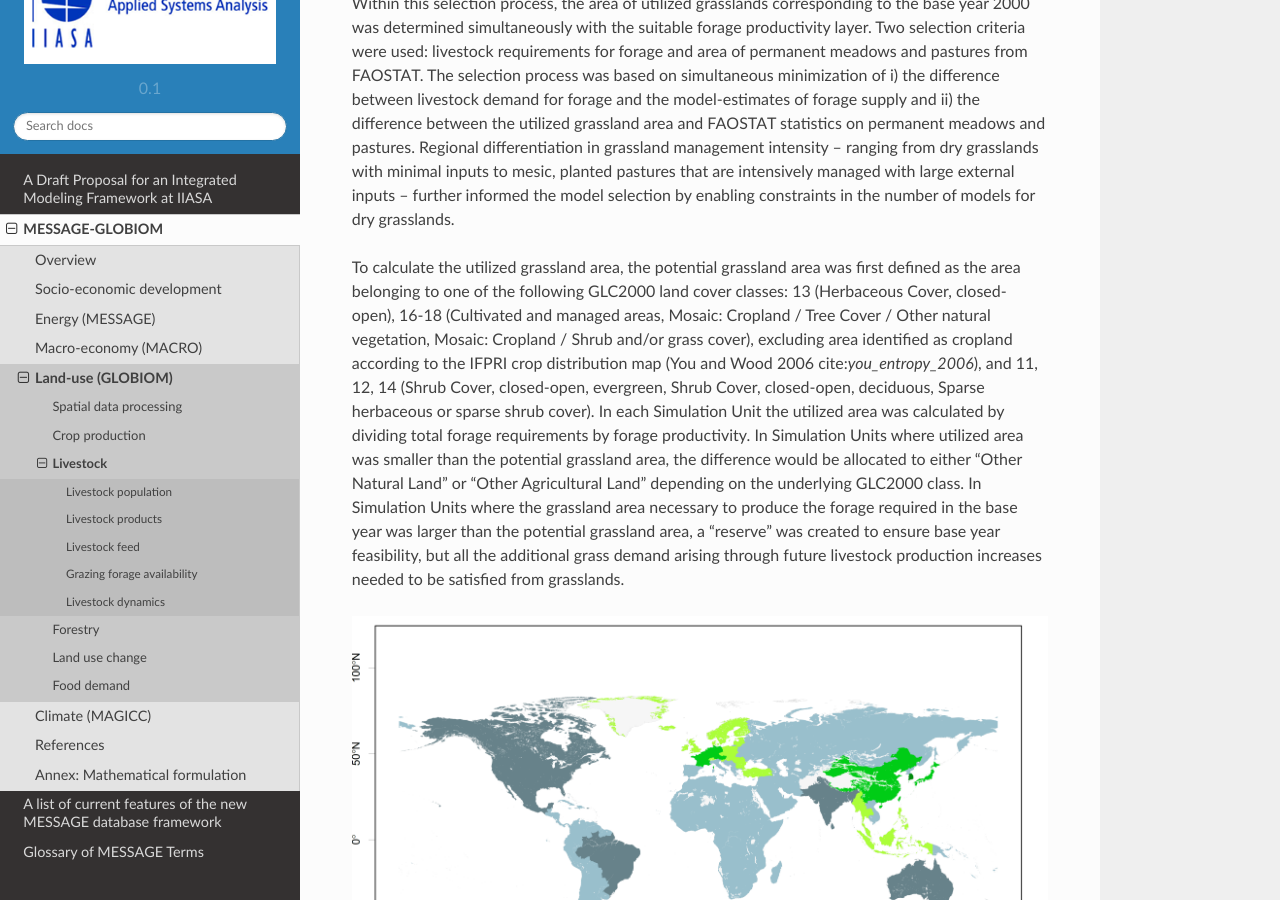
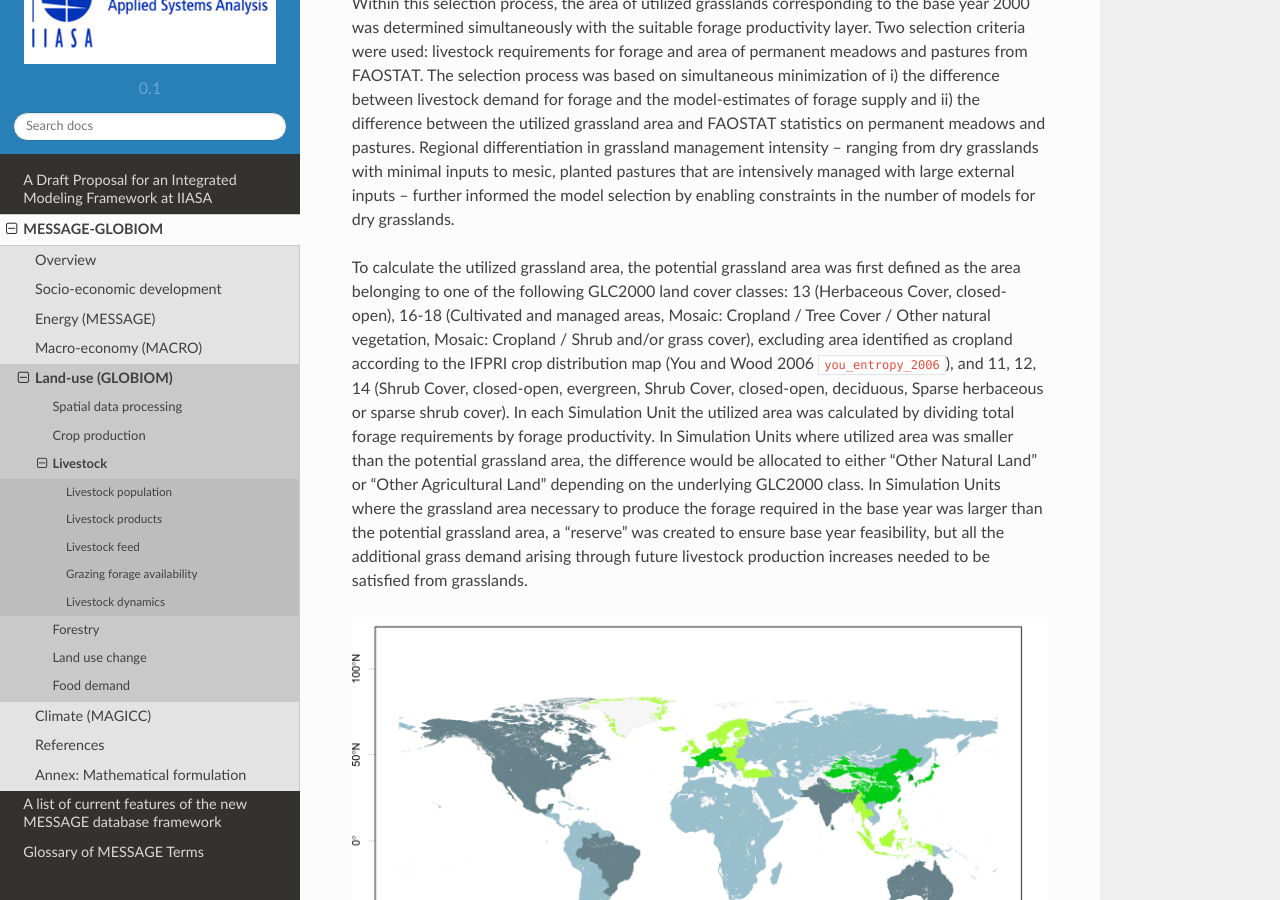
Before and after one commit to yiyi1991/message-ix-models, a Sphinx documentation site: the page built from doc/global/source/message_globiom/land_use/livestock.rst, in a window 1280 px wide and 900 px high, scrolled down 3041 px. Built offline with Sphinx 7.4.7 and the Read the Docs theme 2.0.0, drawn with Linux system fonts in a browser that asks for light colours; pages that are not in the unit, such as notebooks, are missing from menus; cross-references to code outside the pages are shown as plain code.

Commit message:
Edited reference :cite:`you_entropy_2006`

```diff
--- a/doc/global/source/message_globiom/land_use/livestock.rst
+++ b/doc/global/source/message_globiom/land_use/livestock.rst
@@ -35,7 +35,7 @@
 
 A systematic process was developed for selecting the suitable productivity source for each of GLOBIOM’s 30 regions. This process allowed reliance on sound productivity estimates that are consistent with other GLOBIOM datasets like spatial livestock distribution and feed requirements. Within this selection process, the area of utilized grasslands corresponding to the base year 2000 was determined simultaneously with the suitable forage productivity layer. Two selection criteria were used: livestock requirements for forage and area of permanent meadows and pastures from FAOSTAT. The selection process was based on simultaneous minimization of  i) the difference between livestock demand for forage and the model-estimates of forage supply and ii) the difference between the utilized grassland area and FAOSTAT statistics on permanent meadows and pastures. Regional differentiation in grassland management intensity – ranging from dry grasslands with minimal inputs to mesic, planted pastures that are intensively managed with large external inputs – further informed the model selection by enabling constraints in the number of models for dry grasslands.
 
-To calculate the utilized grassland area, the potential grassland area was first defined as the area belonging to one of the following GLC2000 land cover classes: 13 (Herbaceous Cover, closed-open), 16-18 (Cultivated and managed areas, Mosaic: Cropland / Tree Cover / Other natural vegetation, Mosaic: Cropland / Shrub and/or grass cover), excluding area identified as cropland according to the IFPRI crop distribution map (You and Wood 2006 cite:`you_entropy_2006`), and 11, 12, 14 (Shrub Cover, closed-open, evergreen, Shrub Cover, closed-open, deciduous, Sparse herbaceous or sparse shrub cover). In each Simulation Unit the utilized area was calculated by dividing total forage requirements by forage productivity. In Simulation Units where utilized area was smaller than the potential grassland area, the difference would be allocated to either “Other Natural Land” or “Other Agricultural Land” depending on the underlying GLC2000 class. In Simulation Units where the grassland area necessary to produce the forage required in the base year was larger than the potential grassland area, a “reserve” was created to ensure base year feasibility, but all the additional grass demand arising through future livestock production increases needed to be satisfied from grasslands.
+To calculate the utilized grassland area, the potential grassland area was first defined as the area belonging to one of the following GLC2000 land cover classes: 13 (Herbaceous Cover, closed-open), 16-18 (Cultivated and managed areas, Mosaic: Cropland / Tree Cover / Other natural vegetation, Mosaic: Cropland / Shrub and/or grass cover), excluding area identified as cropland according to the IFPRI crop distribution map (You and Wood 2006 :cite:`you_entropy_2006`), and 11, 12, 14 (Shrub Cover, closed-open, evergreen, Shrub Cover, closed-open, deciduous, Sparse herbaceous or sparse shrub cover). In each Simulation Unit the utilized area was calculated by dividing total forage requirements by forage productivity. In Simulation Units where utilized area was smaller than the potential grassland area, the difference would be allocated to either “Other Natural Land” or “Other Agricultural Land” depending on the underlying GLC2000 class. In Simulation Units where the grassland area necessary to produce the forage required in the base year was larger than the potential grassland area, a “reserve” was created to ensure base year feasibility, but all the additional grass demand arising through future livestock production increases needed to be satisfied from grasslands.
 
 .. _fig-forage:
 .. figure:: /_static/GLOBIOM_forage_availability.png
```
